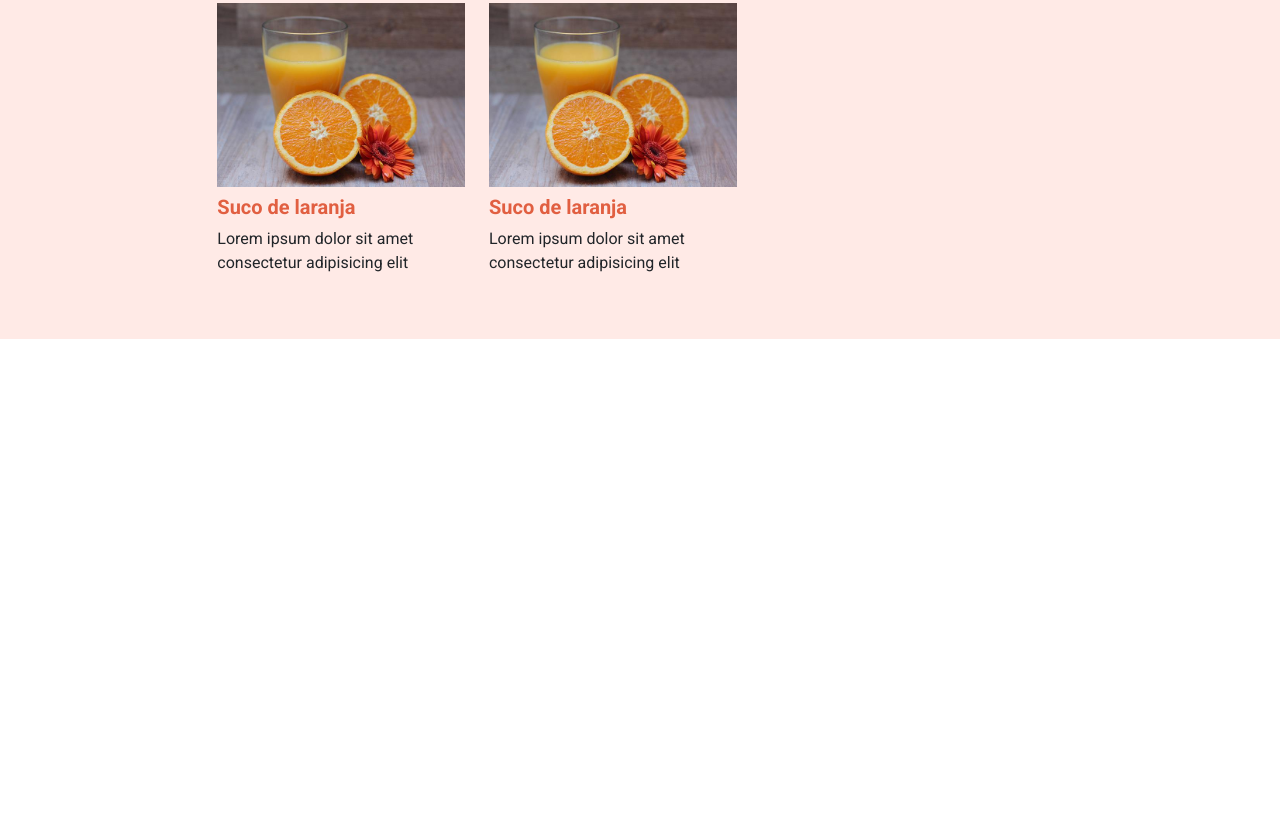
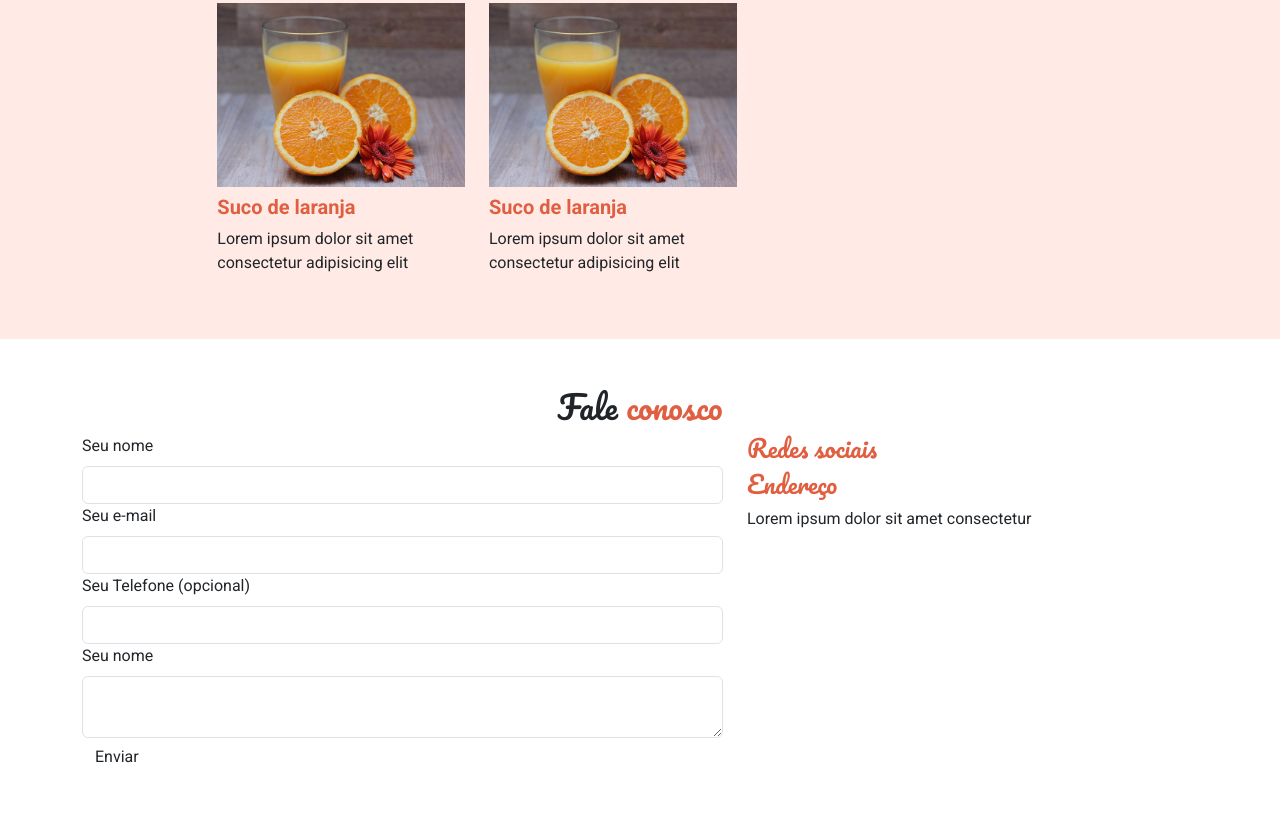
Before and after one commit to Marcel017/projeto-3-Ebac, a plain HTML site: page index.html in a window 1280 px wide. Shown: the part 2345-3169 px from the top of the page. Before the commit the page ends 2684 px from the top, so only its background shows below. Drawn offline with nearby package versions, Linux system fonts and the light colour scheme.

Commit message:
Aula-5.1

```diff
--- a/index.html
+++ b/index.html
@@ -321,7 +321,46 @@
                         </div>
                     </div>
                 </div>
-
+            </div>
+        </section>
+        <section id="fale-conosco" class="pt-5 pb-5">
+            <div class="container">
+                <div class="row">
+                    <h2 class="section-title text-center">Fale <span class="text-colored">conosco</span></h2>
+                </div>
+                <div class="row">
+                    <div class="col-md-7">
+                        <form action="">
+                            <div>
+                                <label for="nome" class="form-label">Seu nome</label>
+                                <input type="text" id="nome" class="form-control" required>
+                            </div>
+                            <div>
+                                <label for="email" class="form-label">Seu e-mail</label>
+                                <input type="email" id="email" class="form-control" required>
+                            </div>
+                            <div>
+                                <label for="telefone" class="form-label">Seu Telefone (opcional)</label>
+                                <input type="tel" id="telefone" class="form-control">
+                            </div>
+                            <div>
+                                <label for="mensagem" class="form-label">Seu nome</label>
+                                <textarea class="form-control" id="mensagem" required></textarea>
+                            </div>
+                            <button type="submit" class="btn">Enviar</button>
+                        </form>
+                    </div>
+                    <div class="col-md-5">
+                    <div class="row">
+                        <h3 class="section-title fs-4 text-colored">Redes sociais</h3>
+                    </div>
+                    <div class="row">
+                        <h3 class="section-title fs-4 text-colored">Endereço</h3>
+                        <p>
+                            Lorem ipsum dolor sit amet consectetur
+                        </p>
+                    </div>
+                </div>
             </div>
         </section>
     </div>
```
